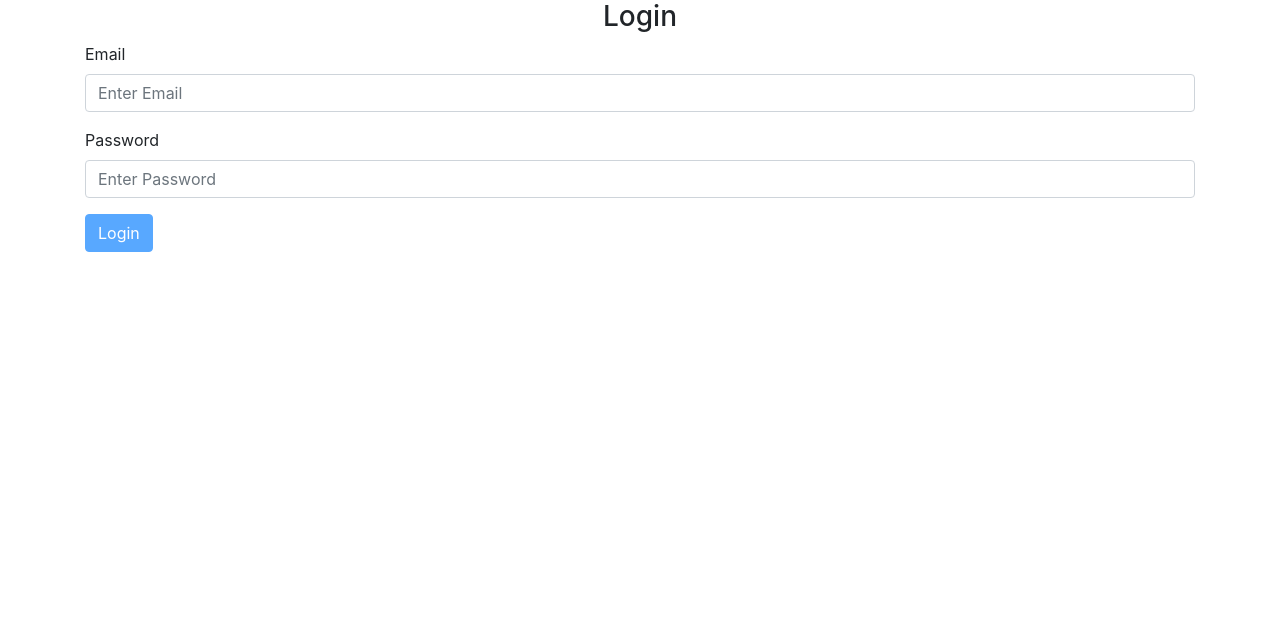
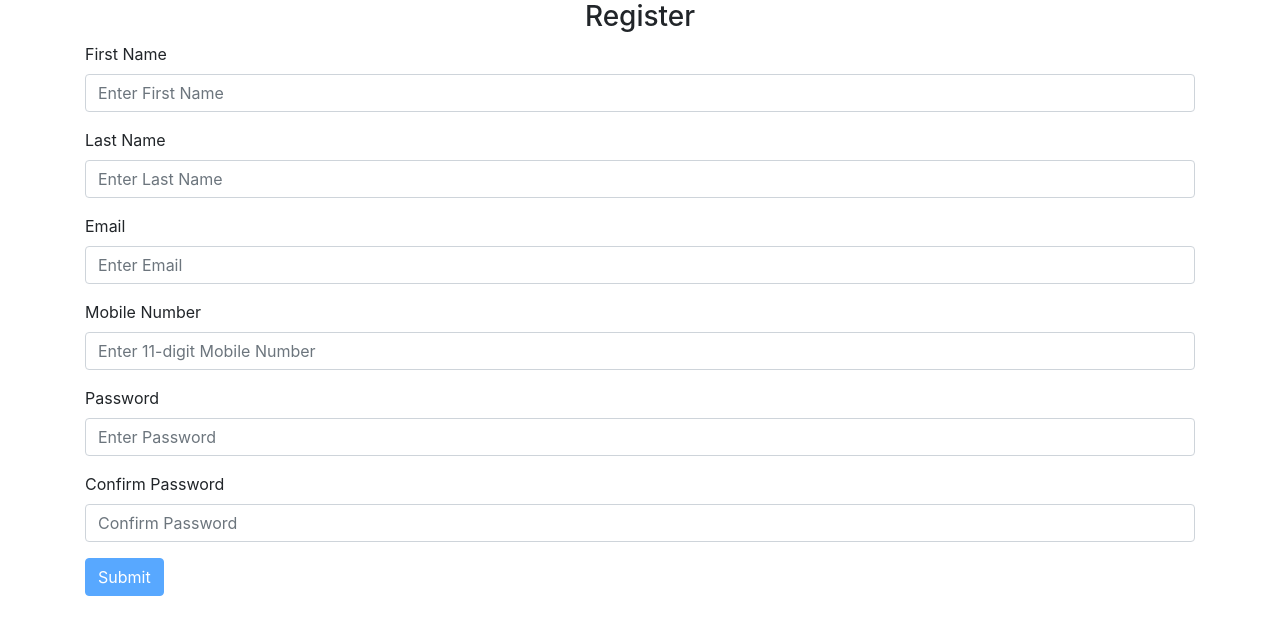
Before and after one commit to gisellmoros/react-booking, a React (Create React App) app: page /courses in a window 1280 px wide. Shown: the top 634 px of the page. Built offline with nearby package versions, Linux system fonts and the light colour scheme.

Commit message:
includes activity 2 s47-48

```diff
--- a/package.json
+++ b/package.json
@@ -11,6 +11,7 @@
     "react-bootstrap": "1.5.2",
     "react-dom": "^17.0.2",
     "react-scripts": "4.0.3",
+    "sweetalert2": "^11.0.17",
     "web-vitals": "^1.0.1"
   },
   "scripts": {
--- a/src/App.js
+++ b/src/App.js
@@ -84,7 +84,7 @@ function App() {
     <>
 
       <Container>
-        <Login />
+        <Register />
       </Container>
 
     </>
--- a/src/pages/login.js
+++ b/src/pages/login.js
@@ -1,5 +1,6 @@
 import React, {useState,useEffect} from 'react'
 import {Form,Button} from 'react-bootstrap'
+import Swal from 'sweetalert2'
 
 export default function Login() {
 	const [email,setEmail] = useState("")
@@ -17,8 +18,28 @@ useEffect(()=> {
 
 function loginUser (e) {
 	e.preventDefault ()
-	alert("Thank you for logging in.")
 
+
+	fetch('http://localhost:4000/api/users/login',{
+
+		method: 'POST',
+		headers: {
+			'Content-Type': 'application/json'
+		},
+		body: JSON.stringify({
+			email: email,
+			password: password
+		})
+		})
+		.then(res => res.json())
+		.then(data => {
+			console.log(data)
+			Swal.fire({
+		icon: "success",
+		title: "Logged in Successfully.",
+		text: "Thank you for logging in to Zuitt Booking System"
+	})
+		})
 	setEmail("")
 	setPassword("")
 
@@ -29,11 +50,11 @@ return(
 <div>
 	<h3 className="text-center">Login</h3>
 	<Form onSubmit={e => loginUser(e)}>
-	<Form.Group>
+	<Form.Group controlId="userEmail">
 			<Form.Label>Email</Form.Label>
 		<Form.Control type="email" placeholder="Enter Email" value={email} onChange={e=>{setEmail(e.target.value)}} required/>
 		</Form.Group>
-	<Form.Group>
+	<Form.Group controlId="userPassword">
 			<Form.Label>Password</Form.Label>
 			<Form.Control type="password" placeholder="Enter Password" value={password} onChange={e=>{setPassword(e.target.value)}} required/>
 	</Form.Group>
--- a/src/pages/register.js
+++ b/src/pages/register.js
@@ -1,5 +1,6 @@
 import React, {useState,useEffect} from 'react'
 import {Form,Button} from 'react-bootstrap'
+import Swal from 'sweetalert2'
 
 export default function Register() {
 
@@ -56,8 +57,31 @@ useEffect(()=> {
 
 function registerUser (e) {
 	e.preventDefault ()
-	alert("Thank you for registering")
 
+	fetch('http://localhost:4000/api/users/',{
+		method: 'POST',
+		headers: {
+			'Content-Type': 'application/json'
+		},
+		body: JSON.stringify({
+			firstName: firstName,
+			lastName: lastName,
+			email: email,
+			mobileNo: mobileNo,
+			password: password,
+			confirmPassword: confirmPassword
+		})
+		})
+		.then(res => res.json())
+		.then(data => {
+			console.log(data)
+		Swal.fire({
+		icon: "success",
+		title: "Registered Successfully.",
+		text: "Congratulations for registering!"
+	})
+
+		})
 	setFirstName("")
 	setLastName("")
 	setEmail("")
```
Also changed, not shown: 1 other file (tests, documents, lock files or other folders).
